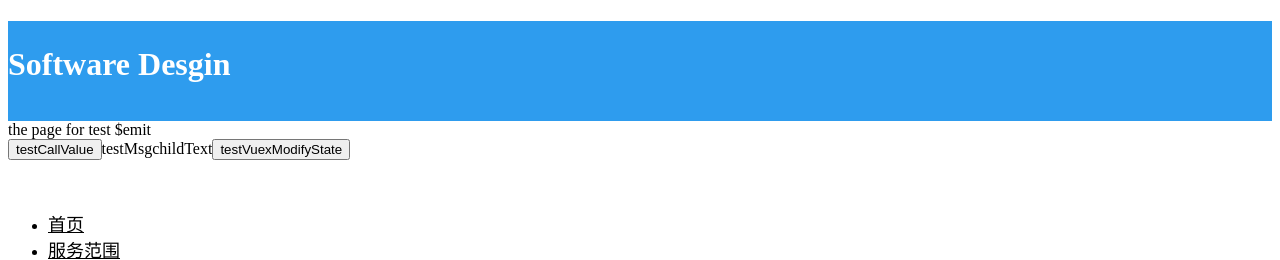
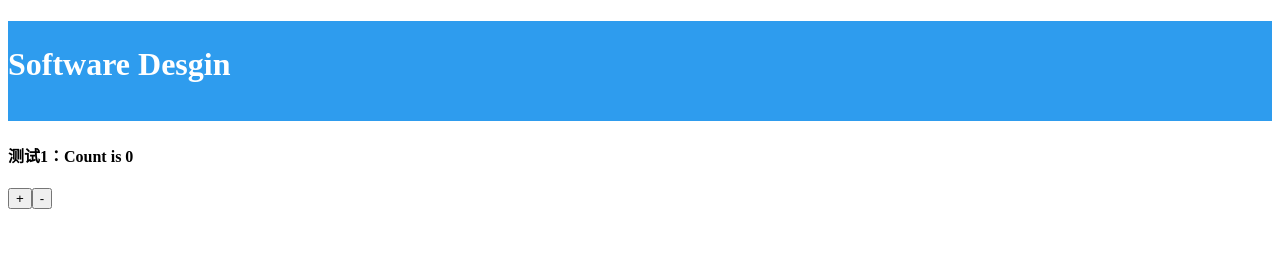
Before and after one commit to niejichun/shxp_site_web, a Vue app: page /homePage in a window 1280 px wide. Shown: the top 260 px of the page. Built offline with nearby package versions, Linux system fonts and the light colour scheme; the HTML template or start-up script is replaced by a standard one.

Commit message:
modify global.css

```diff
--- /dev/null
+++ b/src/store/actions.js
@@ -0,0 +1,13 @@
+const actions = {
+    SOME_INCREMENT({commit},n){
+        setInterval(function(){
+            commit('SOME_INCREMENT',n)
+        },1000)
+
+    },
+    SOME_DECREMENT({commit},n){
+        commit('SOME_DECREMENT',n)
+    }
+}
+
+export default actions
--- a/src/store/index.js
+++ b/src/store/index.js
@@ -2,10 +2,12 @@
 import Vuex from 'vuex';
 import state from './state'
 import mutations from './mutations'
+import actions from './actions'
 
 export default ()=>{
     return new Vuex.Store({
         state: state,
-        mutations: mutations
+        mutations: mutations,
+        actions:actions
     })
 }
--- /dev/null
+++ b/src/store/mutation-types.js
@@ -0,0 +1,2 @@
+export const SOME_INCREMENT = "SOME_INCREMENT";
+export const SOME_DECREMENT = "SOME_DECREMENT";
--- a/src/store/mutations.js
+++ b/src/store/mutations.js
@@ -1,11 +1,10 @@
 const mutations = {
-    changeTestMsg(state, str){
-        state.testMsg = str;
+    SOME_INCREMENT(state, n){
+        state.count += n
     },
-    changeChildText(state, str){
-        state.childText = str;
+    SOME_DECREMENT(state, n){
+        state.count -= n
     }
-
 }
 
 export default mutations
--- a/src/store/state.js
+++ b/src/store/state.js
@@ -1,6 +1,5 @@
 const store = {
-    testMsg: 'testMsg',
-    childText:"childText"
+    count:0
 };
 
 export default store
--- a/src/views/homePage.vue
+++ b/src/views/homePage.vue
@@ -1,13 +1,16 @@
 <template>
     <div>
         <div class="row">
-            <testCallValue :params1=params1 :params2=params2></testCallValue>
-            <button @click="modifyTestCallValue">testCallValue</button>
+            <!--<testCallValue :params1=params1 :params2=params2></testCallValue>-->
+            <!--<button @click="modifyTestCallValue">testCallValue</button>-->
 
-            <span>{{testMsg}}</span>
-            <span>{{childText}}</span>
+            <!--<span>{{testMsg}}</span>-->
             <!--<span>{{childText}}</span>-->
-            <button @click="testVuexModifyState">testVuexModifyState</button>
+            <!--<button @click="testVuexModifyState">testVuexModifyState</button>-->
+
+            <h4>测试1：Count is {{count}}</h4>
+            <button @click="SOME_INCREMENT">+</button>
+            <button @click="SOME_DECREMENT">-</button>
         </div>
 
         <div class="row margin-top-50">
@@ -110,7 +113,6 @@
             </div>
             <div class="col-md-2"></div>
         </div>
-
         <div class="row margin-top-50">
             <div class="col-md-2"></div>
             <div class="col-md-3">
@@ -124,7 +126,6 @@
             </div>
             <div class="col-md-2"></div>
         </div>
-
         <div class="row">
             <div class="col-md-2"></div>
             <div class="col-md-8" style="padding-right: 0">
@@ -163,7 +164,6 @@
             </div>
             <div class="col-md-2"></div>
         </div>
-
         <div class="row abstract5"></div>
 
     </div>
@@ -171,7 +171,7 @@
 
 <script>
     import testCallValue from '../../public/components/testCallValue.vue'
-    import {mapState,mapMutations} from 'vuex'
+    import {mapState,mapMutations,mapActions} from 'vuex'
     export default {
       data: function(){
         return {
@@ -183,18 +183,22 @@
         testCallValue
       },
       computed: {
-          ...mapState({
-              testMsg:'testMsg',
-              childText:'childText'
-          })
-          // testMsg(){
-          //     return this.$store.state.testMsg;
-          // },
-          // childText(){
-          //     return this.$store.state.childText;
-          // }
+          count(){
+              return this.$store.state.count
+          }
+
       },
+        mounted(){
+
+        },
       methods: {
+        // ...mapActions(['SOME_INCREMENT','SOME_DECREMENT']),
+          SOME_INCREMENT:function(){
+             this.$store.dispatch('SOME_INCREMENT',2)
+          },
+          SOME_DECREMENT:function(){
+              this.$store.dispatch('SOME_DECREMENT',2)
+          },
         gotoDetail: function () {
           let _self = this
           _self.$router.push({
```
